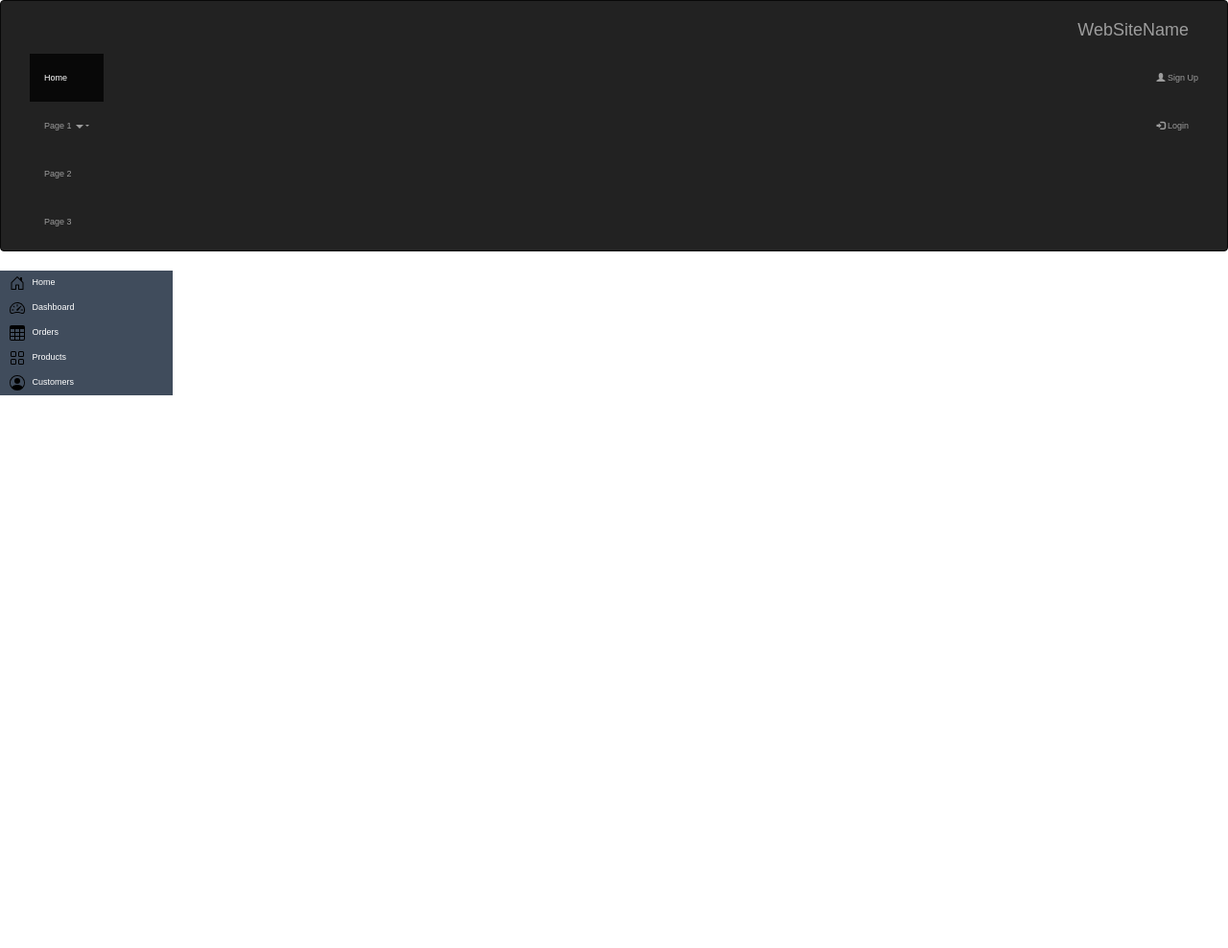
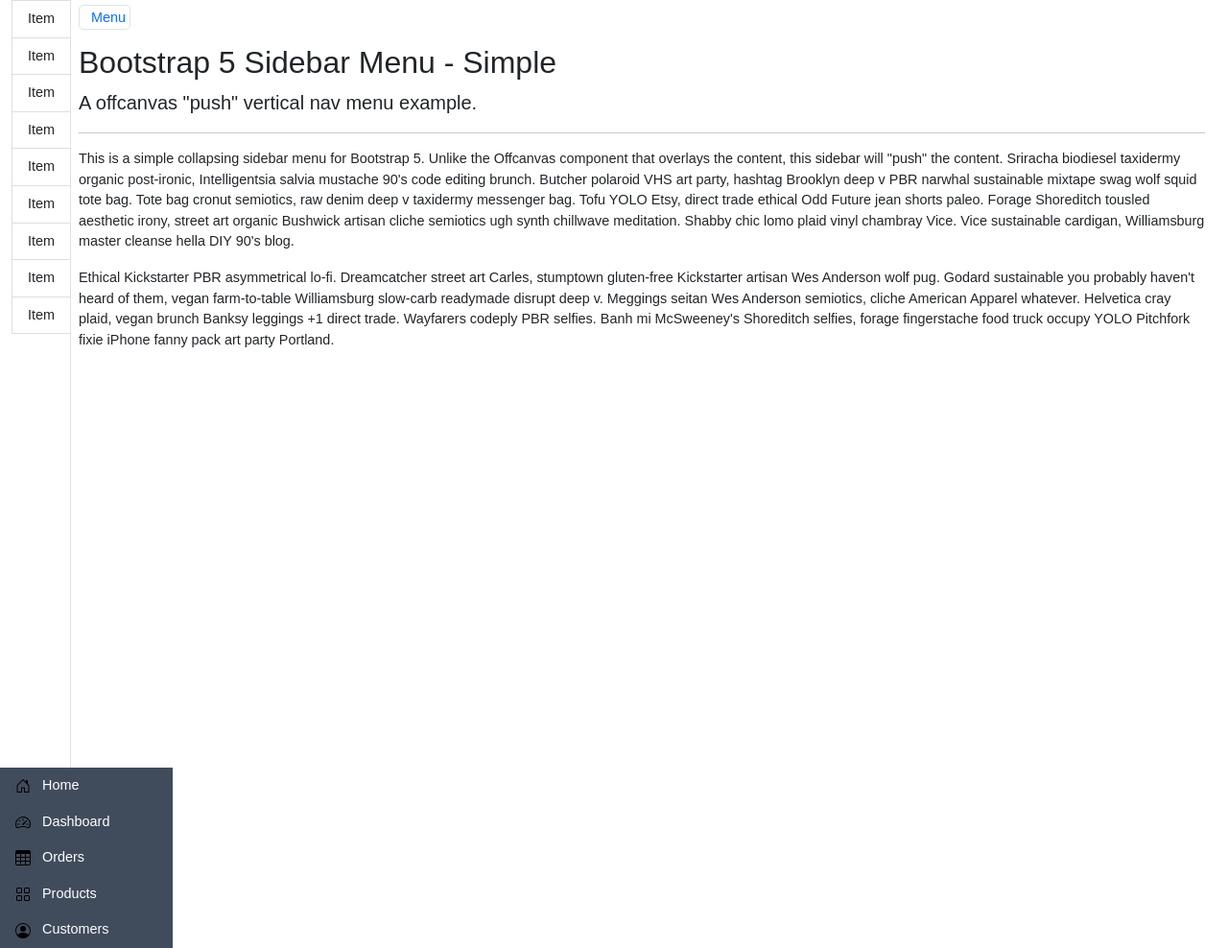
Before and after one commit to christopher-calix/portal_proyect, a Django app: page / in a window 1280 px wide. Shown: the whole page at 96% size. Before the commit the page ends 412 px from the top, so only its background shows below. Run offline with Django 4.2, Linux system fonts and the light colour scheme; some libraries are stand-ins or nearby versions.

Commit message:
Act: nav bar

```diff
--- a/portal_nomina/nomina_app/templates/base.html
+++ b/portal_nomina/nomina_app/templates/base.html
@@ -10,11 +10,7 @@
     <link href="https://cdn.jsdelivr.net/npm/bootstrap@5.0.2/dist/css/bootstrap.min.css" rel="stylesheet" integrity="sha384-EVSTQN3/azprG1Anm3QDgpJLIm9Nao0Yz1ztcQTwFspd3yD65VohhpuuCOmLASjC" crossorigin="anonymous">
 
 
-    <meta charset="utf-8">
-  <meta name="viewport" content="width=device-width, initial-scale=1">
-  <link rel="stylesheet" href="https://maxcdn.bootstrapcdn.com/bootstrap/3.4.1/css/bootstrap.min.css">
-  <script src="https://ajax.googleapis.com/ajax/libs/jquery/3.7.1/jquery.min.js"></script>
-  <script src="https://maxcdn.bootstrapcdn.com/bootstrap/3.4.1/js/bootstrap.min.js"></script>
+
 
     <!--BOUNDLE-->
     <script src="https://cdn.jsdelivr.net/npm/bootstrap@5.3.2/dist/js/bootstrap.bundle.min.js"></script>
@@ -34,84 +30,10 @@
             padding: 0;
         }
 
-        header {
-            background-color: #1a2732;
-
-            height: 39px;
-            padding:10px;
-            user-select: none;
-        }
-        a{
-            text-decoration:none;
-        }
-        li{
-          text-decoration:none;
-        }
-
-        /* Top Navigation Bar */
-        .nav-top {
-            background-color: #1a2732;
-            color: #fff;
-            padding: 15px;
-            text-align: ;
-            position: fixed;
-            width: 100%;
-            height: 30px;
-            top: 0;
-            z-index: 1;
-            user-select: none;
-        }
-
-        /* Sidebar */
-        .sidenav {
-            height: 100%;
-            width: 0;
-            position: fixed;
-            z-index: 1;
-            top: 60px;
-            left: 0;
-            background-color: #404c5c;
-            overflow-x: hidden;
-            transition: 0.5s;
-            padding-top: 0px;
-        }
-
-        /* Sidebar Links */
-        .sidenav a {
-            padding: 8px 8px 8px 32px;
-            text-decoration: none;
-            font-size: 25px;
-            background-color: #404c5c;
-            color: #ffff;
-            display: block;
-            transition: 0.3s;
-            border-top: 0.5px solid;
-
-            border-bottom: 0.5px solid;
-            border-color: #ffff;
-        }
-
-        .sidenav a:hover {
-            color: #fff;
-            background-color: #303c44;
-            border-color: #ffff; /* Cambia el color del borde en hover */
-        }
-
-        /* Estilo para el enlace seleccionado */
-        .sidenav a.selected {
-            background-color: #303c44;
-            color: #fff;
-            border-color: #ffff; /* Puedes ajustar este color según tus necesidades */
-        }
-
-        /* Main Content */
-        main {
-            transition: margin-left .5s;
-            padding: 0px;
-        }
-
-
 //////////////////////////////////////////////////////////////
+#sidebar-nav {
+  width: 160px;
+}
 
 
     </style>
@@ -180,42 +102,40 @@
         </symbol>
       </svg>
 <main id="main">
-
-    <!--HEADER-->
-    <section id= "container"class = "">
-      <nav class="navbar navbar-inverse">
-        <div class="container-fluid">
-          <div class="navbar-header">
-            <button type="button" class="navbar-toggle" data-toggle="collapse" data-target="#myNavbar">
-              <span class="icon-bar"></span>
-              <span class="icon-bar"></span>
-              <span class="icon-bar"></span>
-            </button>
-            <a class="navbar-brand" href="#">WebSiteName</a>
-          </div>
-          <div class="collapse navbar-collapse" id="myNavbar">
-            <ul class="nav navbar-nav">
-              <li class="active"><a href="#">Home</a></li>
-              <li class="dropdown">
-                <a class="dropdown-toggle" data-toggle="dropdown" href="#">Page 1 <span class="caret"></span></a>
-                <ul class="dropdown-menu">
-                  <li><a href="#">Page 1-1</a></li>
-                  <li><a href="#">Page 1-2</a></li>
-                  <li><a href="#">Page 1-3</a></li>
-                </ul>
-              </li>
-              <li><a href="#">Page 2</a></li>
-              <li><a href="#">Page 3</a></li>
-            </ul>
-            <ul class="nav navbar-nav navbar-right">
-              <li><a href="#"><span class="glyphicon glyphicon-user"></span> Sign Up</a></li>
-              <li><a href="#"><span class="glyphicon glyphicon-log-in"></span> Login</a></li>
-            </ul>
-          </div>
+  <div class="container-fluid">
+    <div class="row flex-nowrap">
+        <div class="col-auto px-0">
+            <div id="sidebar" class="collapse collapse-horizontal show border-end">
+                <div id="sidebar-nav" class="list-group border-0 rounded-0 text-sm-start min-vh-100">
+                    <a href="#" class="list-group-item border-end-0 d-inline-block text-truncate" data-bs-parent="#sidebar"><i class="bi bi-bootstrap"></i> <span>Item</span> </a>
+                    <a href="#" class="list-group-item border-end-0 d-inline-block text-truncate" data-bs-parent="#sidebar"><i class="bi bi-film"></i> <span>Item</span></a>
+                    <a href="#" class="list-group-item border-end-0 d-inline-block text-truncate" data-bs-parent="#sidebar"><i class="bi bi-heart"></i> <span>Item</span></a>
+                    <a href="#" class="list-group-item border-end-0 d-inline-block text-truncate" data-bs-parent="#sidebar"><i class="bi bi-bricks"></i> <span>Item</span></a>
+                    <a href="#" class="list-group-item border-end-0 d-inline-block text-truncate" data-bs-parent="#sidebar"><i class="bi bi-clock"></i> <span>Item</span></a>
+                    <a href="#" class="list-group-item border-end-0 d-inline-block text-truncate" data-bs-parent="#sidebar"><i class="bi bi-archive"></i> <span>Item</span></a>
+                    <a href="#" class="list-group-item border-end-0 d-inline-block text-truncate" data-bs-parent="#sidebar"><i class="bi bi-gear"></i> <span>Item</span></a>
+                    <a href="#" class="list-group-item border-end-0 d-inline-block text-truncate" data-bs-parent="#sidebar"><i class="bi bi-calendar"></i> <span>Item</span></a>
+                    <a href="#" class="list-group-item border-end-0 d-inline-block text-truncate" data-bs-parent="#sidebar"><i class="bi bi-envelope"></i> <span>Item</span></a>
+                </div>
+            </div>
         </div>
-      </nav>
-    </section>
-    <!--END HEADER-->
+        <main class="col ps-md-2 pt-2">
+            <a href="#" data-bs-target="#sidebar" data-bs-toggle="collapse" class="border rounded-3 p-1 text-decoration-none"><i class="bi bi-list bi-lg py-2 p-1"></i> Menu</a>
+            <div class="page-header pt-3">
+                <h2>Bootstrap 5 Sidebar Menu - Simple</h2>
+            </div>
+            <p class="lead">A offcanvas "push" vertical nav menu example.</p>
+            <hr>
+            <div class="row">
+                <div class="col-12">
+                    <p>This is a simple collapsing sidebar menu for Bootstrap 5. Unlike the Offcanvas component that overlays the content, this sidebar will "push" the content. Sriracha biodiesel taxidermy organic post-ironic, Intelligentsia salvia mustache 90's code editing brunch. Butcher polaroid VHS art party, hashtag Brooklyn deep v PBR narwhal sustainable mixtape swag wolf squid tote bag. Tote bag cronut semiotics, raw denim deep v taxidermy messenger bag. Tofu YOLO Etsy, direct trade ethical Odd Future jean shorts paleo. Forage Shoreditch tousled aesthetic irony, street art organic Bushwick artisan cliche semiotics ugh synth chillwave meditation. Shabby chic lomo plaid vinyl chambray Vice. Vice sustainable cardigan, Williamsburg master cleanse hella DIY 90's blog.</p>
+                    <p>Ethical Kickstarter PBR asymmetrical lo-fi. Dreamcatcher street art Carles, stumptown gluten-free Kickstarter artisan Wes Anderson wolf pug. Godard sustainable you probably haven't heard of them, vegan farm-to-table Williamsburg slow-carb readymade disrupt deep v. Meggings seitan Wes Anderson semiotics, cliche American Apparel whatever. Helvetica cray plaid, vegan brunch Banksy leggings +1 direct trade. Wayfarers codeply PBR selfies. Banh mi McSweeney's Shoreditch selfies, forage fingerstache food truck occupy YOLO Pitchfork fixie iPhone fanny pack art party Portland.</p>
+                </div>
+            </div>
+        </main>
+    </div>
+</div>
+    <!--END HEADER NAV-->
     <div  class="d-flex flex-column">
 
         <div id="sidebar" class=" align-items-stretch" style="width: 180px; display:active; background-color:#404c5c; color:white;">
```
